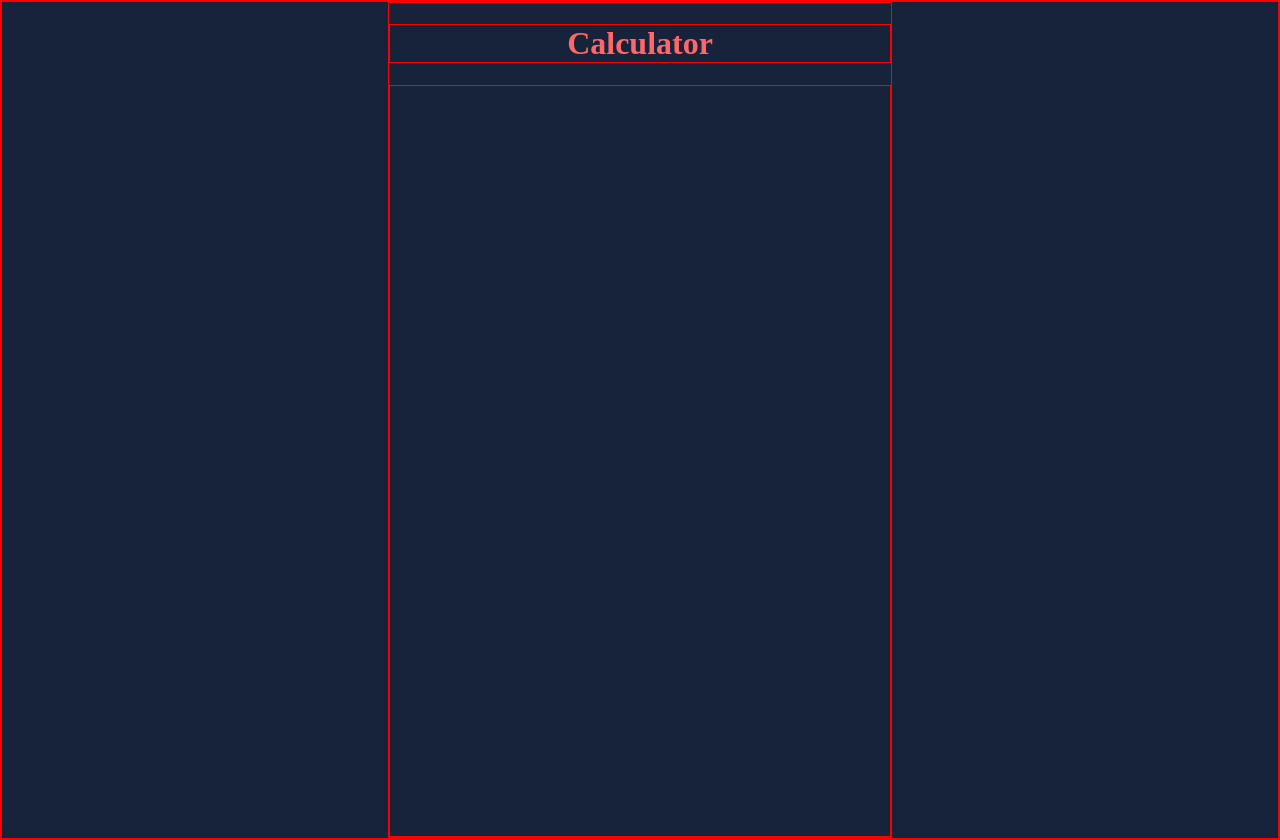
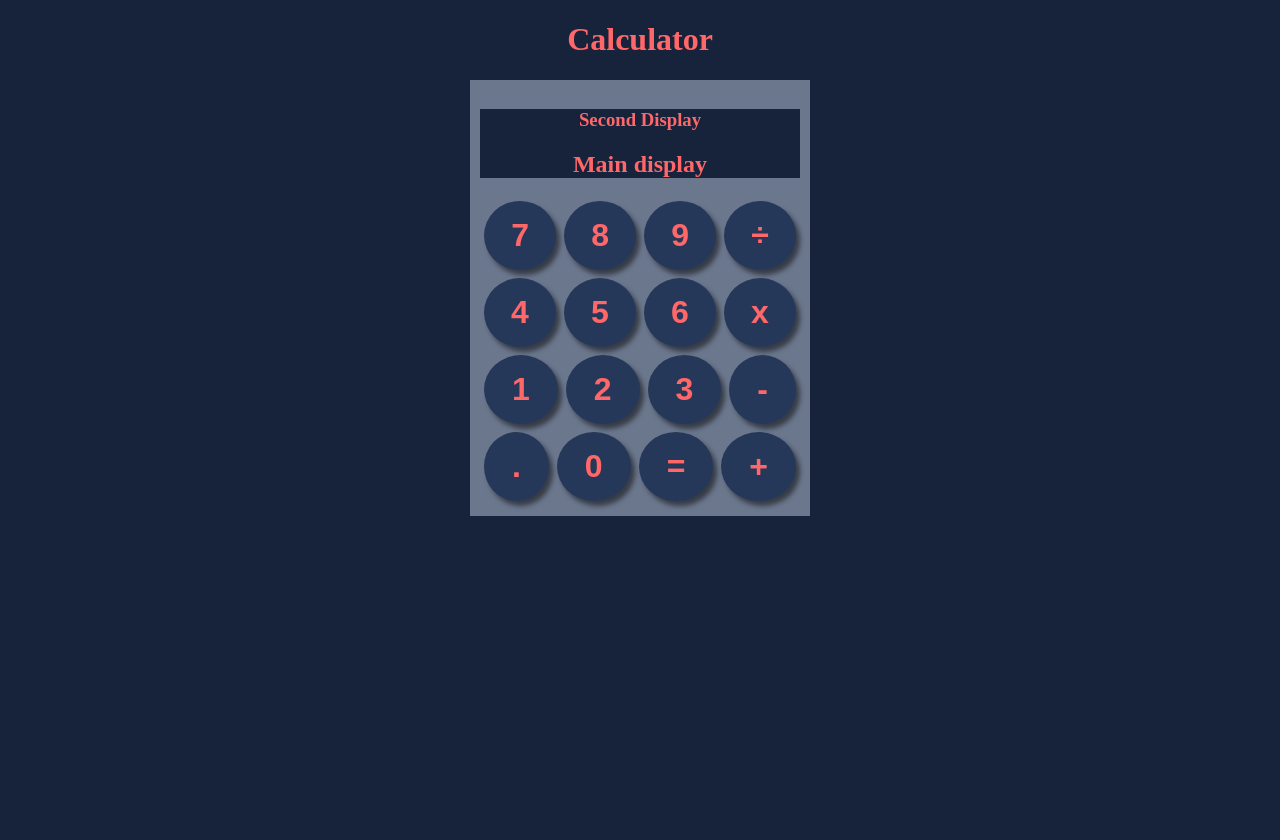
Before and after one commit to roman-thapa/calculator, a plain HTML site: page index.html in a window 1280 px wide. After the commit the page ends 800 px from the top, so only its background shows below. Drawn offline with Linux system fonts and the light colour scheme.

Commit message:
Add buttons and arrange them

```diff
--- a/index.html
+++ b/index.html
@@ -10,7 +10,40 @@
         <h1>Calculator</h1>
 
         <div class="continer">
-
+            <div class="display">
+                <div class="secondDisplay">
+                    <h3>Second Display</h3>
+                </div>
+                <div class="mainDisplay">
+                    <h2>Main display</h1>
+                </div>
+            </div>
+            <div class="buttons">
+                <div class="buttonContiner">
+                    <button class="button">7</button>
+                    <button class="button">8</button>
+                    <button class="button">9</button>
+                    <button class="button">÷</button>
+                </div>
+                <div class="buttonContiner">
+                    <button class="button">4</button>
+                    <button class="button">5</button>
+                    <button class="button">6</button>
+                    <button class="button">x</button>
+                </div>
+                <div class="buttonContiner">
+                    <button class="button">1</button>
+                    <button class="button">2</button>
+                    <button class="button">3</button>
+                    <button class="button">-</button>
+                </div>
+                <div class="buttonContiner">
+                    <button class="button">.</button>
+                    <button class="button">0</button>
+                    <button class="button">=</button>
+                    <button class="button">+</button>
+                </div>
+            </div>
         </div>
     </div>
     <script src="script.js" defer></script>
--- a/style.css
+++ b/style.css
@@ -2,7 +2,7 @@
     background-color: #17223B;
     color: #FF6768;
     text-align: center;
-    border: 1px solid red;
+    /* border: 1px solid red; */
 }
 
 body{
@@ -17,7 +17,28 @@ body{
 }
 
 .continer{
-    height: 750px;
-    width: 500px;
+    height: 26rem;
+    width: 20rem;
+    padding: 10px;
+    background-color: #6B778D;
+}
 
+
+.buttonContiner{
+    background-color: #6B778D;
+    display: flex;
+    justify-content: center;
 }
+
+.button{
+    font-size: 2rem;
+    font-weight: 700;
+    background: #263859;
+    border: 0px solid transparent;
+    border-radius: 100%;
+    box-shadow: 4px 5px 5px 0px rgb(0 0 0 / 50%);
+    color: #FF6768;
+    padding: 1rem;
+    margin: .25rem;
+    flex-grow: 1;
+}
```
